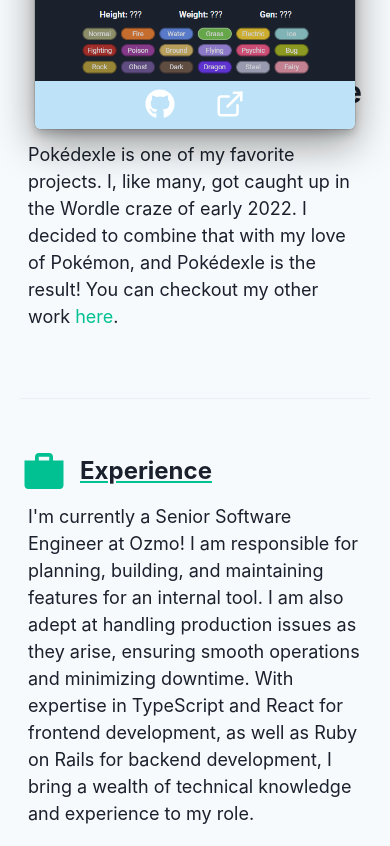
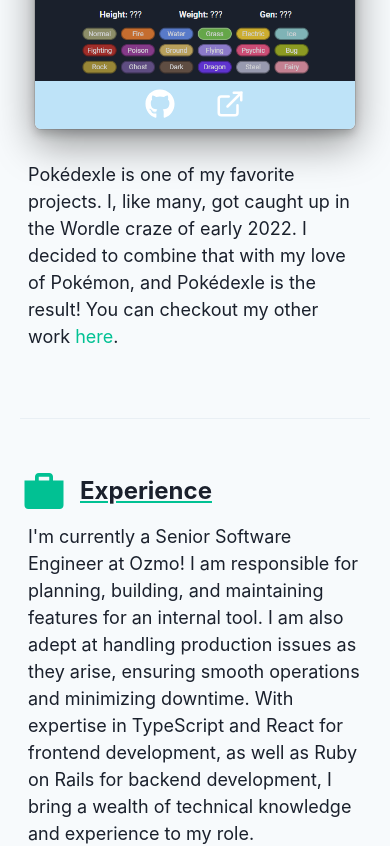
Before and after one commit to Addison-Dalton/personal-portfolio, a React (Vite) app: page / in a window 390 px wide. Shown: the part 1280-2126 px from the top of the page. Built offline with nearby package versions, Linux system fonts and the light colour scheme.

Commit message:
improve project mobile layout

```diff
--- a/src/components/project/project-text.tsx
+++ b/src/components/project/project-text.tsx
@@ -22,6 +22,7 @@
     >
       {title && (
         <Box
+          display={{ base: 'none', md: 'block' }}
           position="absolute"
           textAlign={{ base: 'left', md: reverseContent ? 'left' : 'right' }}
           right={reverseContent ? 'initial' : 0}
@@ -36,7 +37,8 @@
       )}
       <Text
         fontSize="lg"
-        padding={3}
+        paddingBottom={3}
+        paddingTop={{ base: 8, md: 3 }}
         paddingLeft={{ base: 0, md: reverseContent ? 3 : 12 }}
         paddingRight={{ base: 0, md: reverseContent ? 12 : 3 }}
         roundedRight={reverseContent ? 'none' : 'md'}
```
